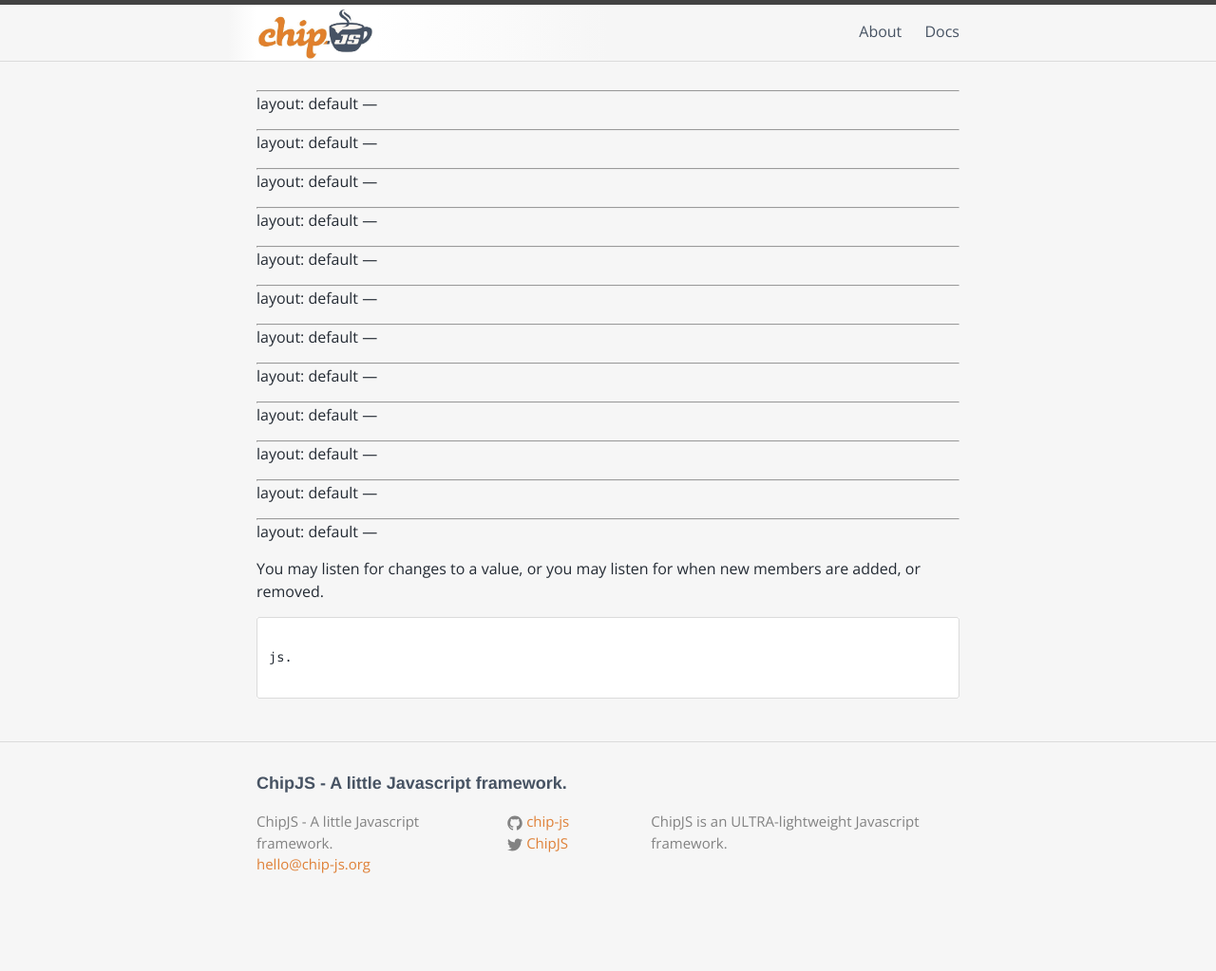
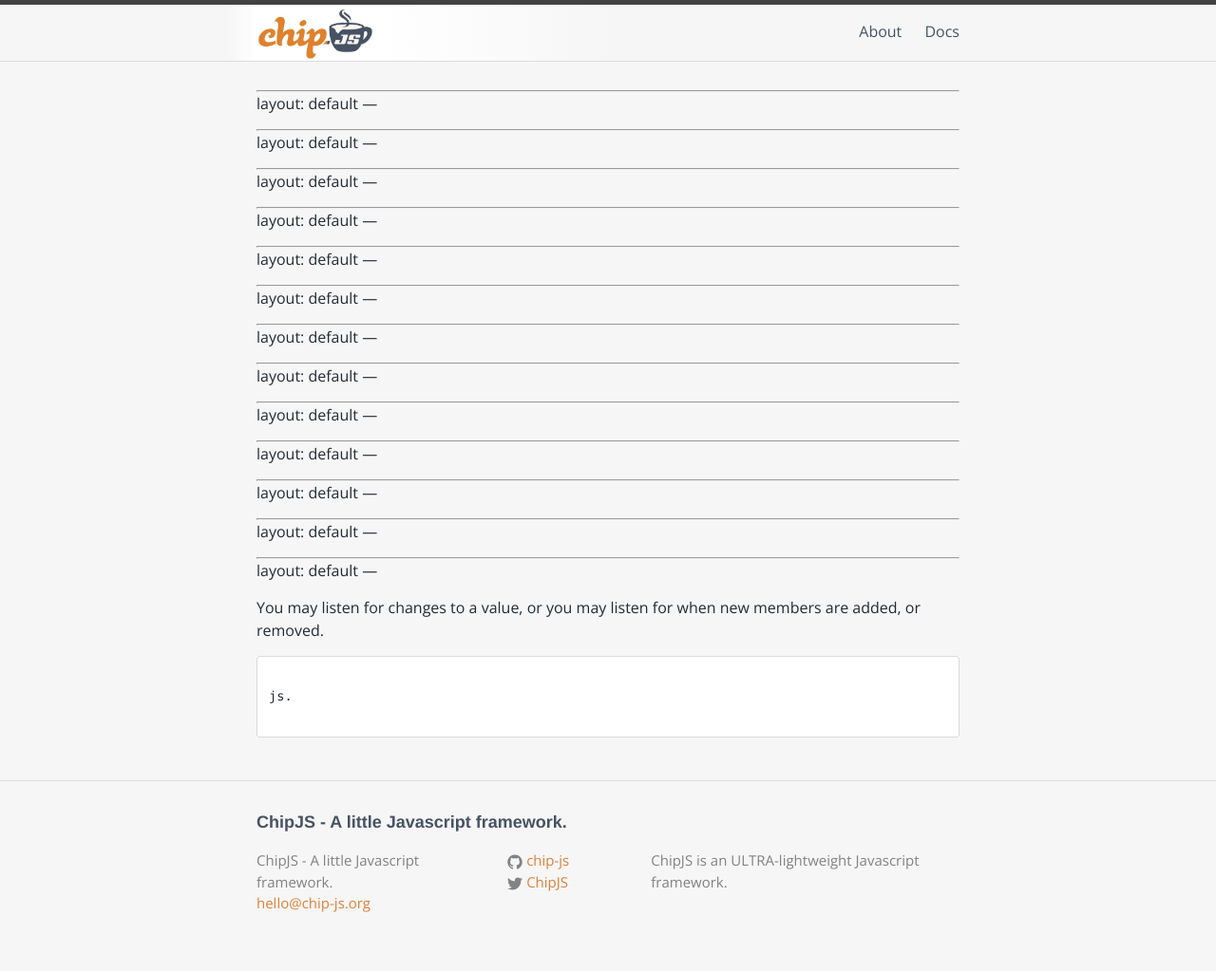
Before and after one commit to chip-js/chip-js.github.io, a Jekyll site: the page built from docs/observations-js/computed-object.md, in a window 1280 px wide. Shown: the whole page at 95% size. Built offline with Jekyll 4.4.1, drawn with Linux system fonts in a browser that asks for light colours; some web fonts are replaced; before the commit the page ends 982 px from its top, so only the background shows below that.

Commit message:
Sync docs from chip-js/observations-js to docs

```diff
--- a/docs/observations-js/computed-object.md
+++ b/docs/observations-js/computed-object.md
@@ -1,3 +1,8 @@
+---
+layout: default
+---
+
+
 ---
 layout: default
 ---
```
Also changed, not shown: docs/observations-js/computed.md (+5 -0 lines).
